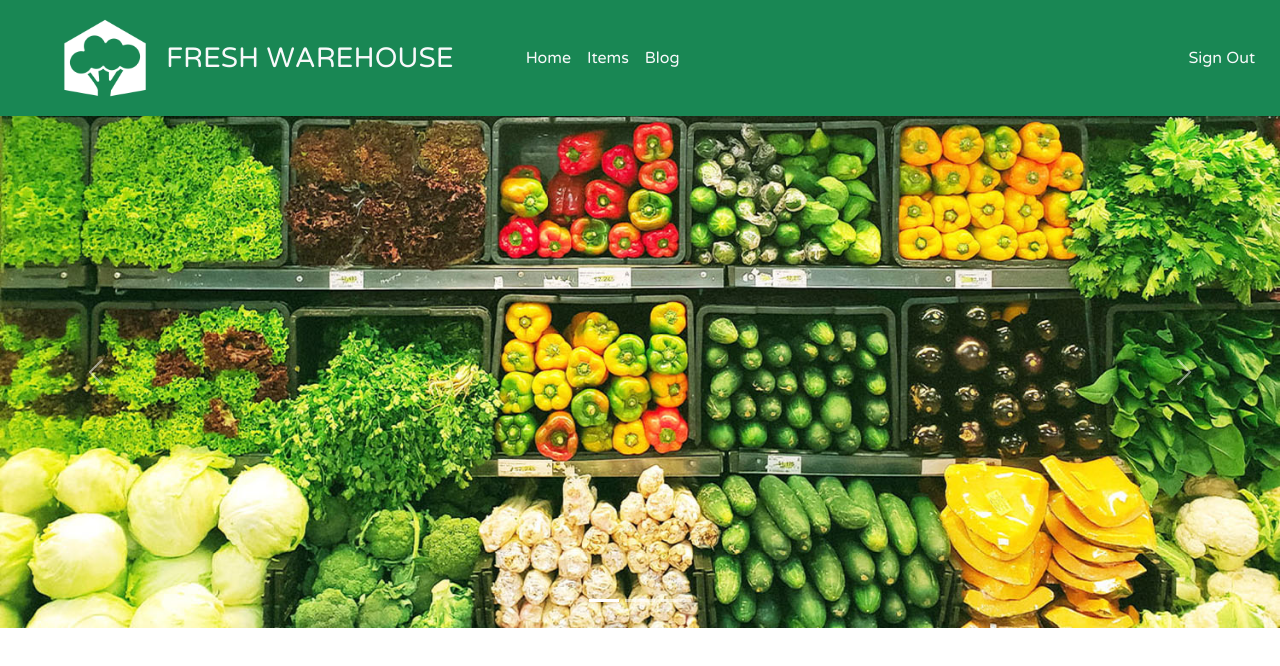
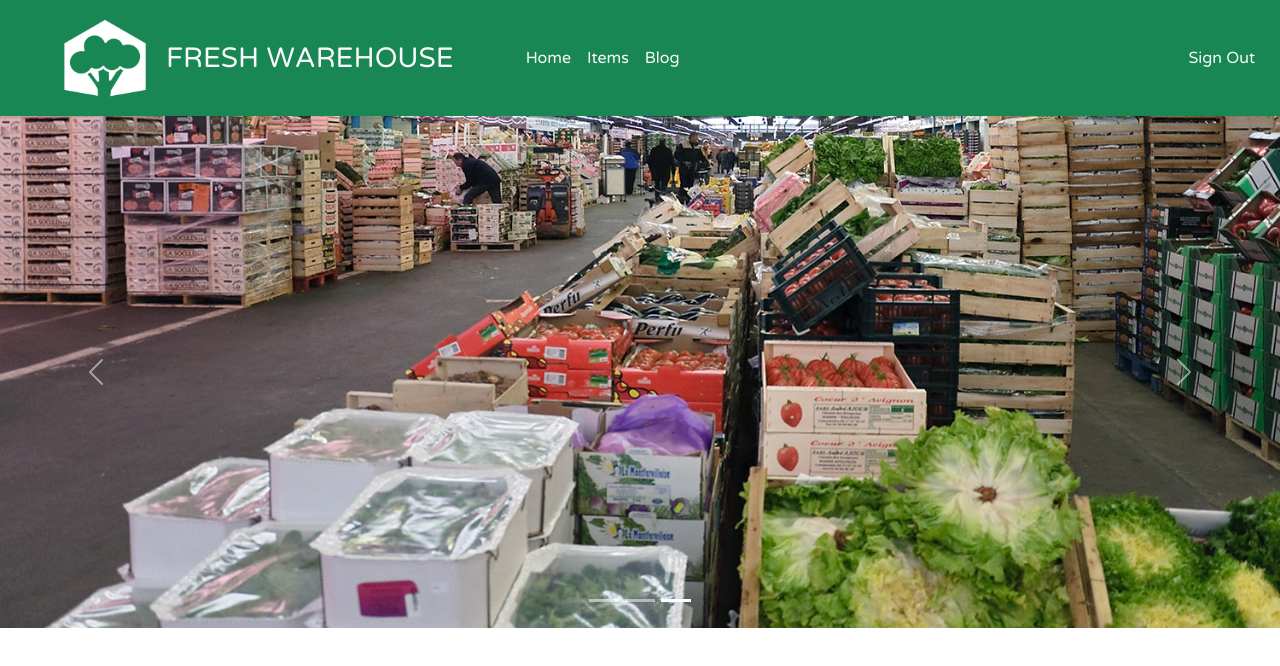
Before and after one commit to muhammadalaminwd/eleventh-assignment-client-side, a React (Create React App) app: page / in a window 1280 px wide. Shown: the top 666 px of the page. Built offline with nearby package versions, Linux system fonts and the light colour scheme.

Commit message:
banner button fixed

```diff
--- a/src/Pages/Home/Banner/Banner.js
+++ b/src/Pages/Home/Banner/Banner.js
@@ -1,4 +1,5 @@
 import React from 'react';
+import { Carousel } from 'react-bootstrap';
 
 import banner1 from "../../../images/Banner/banner1.jpg";
 import banner2 from "../../../images/Banner/banner2.jpg";
@@ -8,34 +9,41 @@ import banner3 from "../../../images/Banner/banner3.jpg";
 
 const Banner = () => {
     return (
-        <div>
-        <div id="carouselExampleIndicators" class="carousel slide" data-bs-ride="carousel">
-        <div class="carousel-indicators">
-          <button type="button" data-bs-target="#carouselExampleIndicators" data-bs-slide-to="0" class="active" aria-current="true" aria-label="Slide 1"></button>
-          <button type="button" data-bs-target="#carouselExampleIndicators" data-bs-slide-to="1" aria-label="Slide 2"></button>
-          <button type="button" data-bs-target="#carouselExampleIndicators" data-bs-slide-to="2" aria-label="Slide 3"></button>
-        </div>
-        <div class="carousel-inner">
-          <div class="carousel-item active">
-            <img src={banner1} class="d-block w-100" alt="..." />
-          </div>
-          <div class="carousel-item">
-            <img src={banner2} class="d-block w-100" alt="..." />
-          </div>
-          <div class="carousel-item">
-            <img src={banner3} class="d-block w-100" alt="..." />
-          </div>
-        </div>
-        <button class="carousel-control-prev" type="button" data-bs-target="#carouselExampleIndicators" data-bs-slide="prev">
-          <span class="carousel-control-prev-icon" aria-hidden="true"></span>
-          <span class="visually-hidden">Previous</span>
-        </button>
-        <button class="carousel-control-next" type="button" data-bs-target="#carouselExampleIndicators" data-bs-slide="next">
-          <span class="carousel-control-next-icon" aria-hidden="true"></span>
-          <span class="visually-hidden">Next</span>
-        </button>
-      </div>
-        </div>
+        <Carousel>
+        <Carousel.Item interval={1000}>
+          <img
+            className="d-block w-100"
+            src={banner1}
+            alt="First slide"
+          />
+          <Carousel.Caption>
+            <h3></h3>
+            <p></p>
+          </Carousel.Caption>
+        </Carousel.Item>
+        <Carousel.Item interval={500}>
+          <img
+            className="d-block w-100"
+            src={banner2}
+            alt="Second slide"
+          />
+          <Carousel.Caption>
+            <h3></h3>
+            <p></p>
+          </Carousel.Caption>
+        </Carousel.Item>
+        <Carousel.Item>
+          <img
+            className="d-block w-100"
+            src={banner3}
+            alt="Third slide"
+          />
+          <Carousel.Caption>
+            <h3></h3>
+            <p></p>
+          </Carousel.Caption>
+        </Carousel.Item>
+      </Carousel>
     );
 };
 
```
